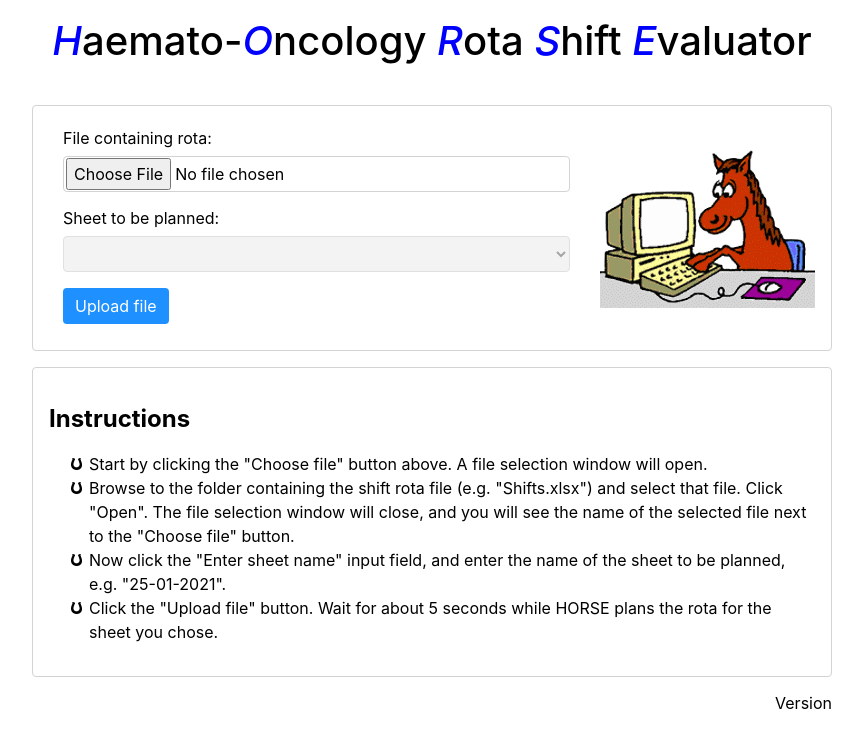
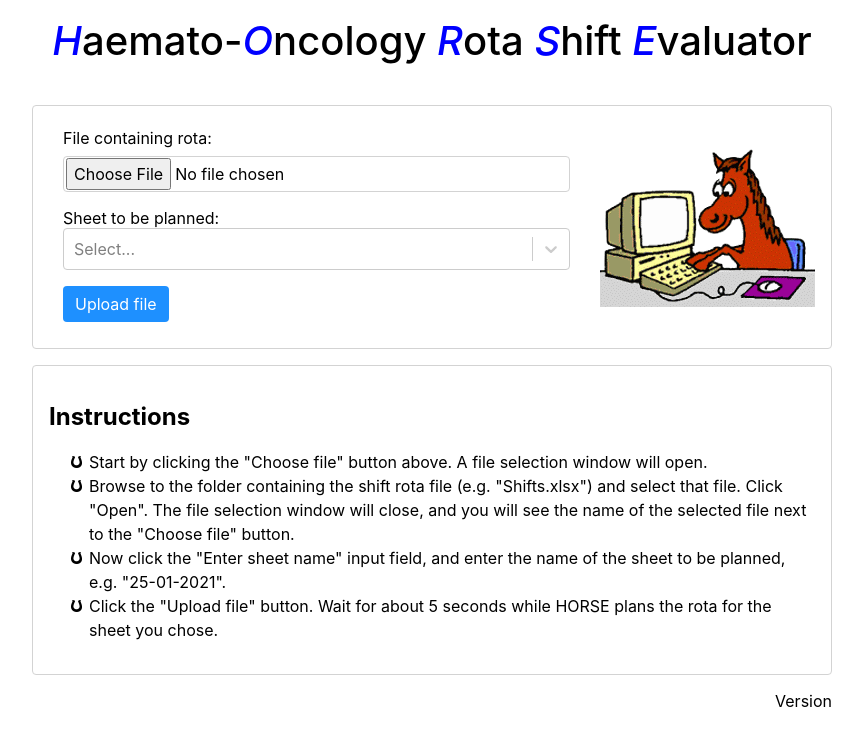
Before and after one commit to Willett-Solutions/horse-client, a React (Create React App) app: page / in a window 1280 px wide. Shown: the top 748 px of the page, without its empty margins (208-1071 px from the left). Built offline with nearby package versions, Linux system fonts and the light colour scheme.

Commit message:
Use library Select component.

```diff
--- a/package.json
+++ b/package.json
@@ -11,11 +11,13 @@
     "@types/node": "^12.20.4",
     "@types/react": "^17.0.2",
     "@types/react-dom": "^17.0.1",
+    "@types/react-select": "^4.0.13",
     "exceljs": "^4.2.0",
     "file-saver": "^2.0.5",
     "react": "^17.0.1",
     "react-dom": "^17.0.1",
     "react-scripts": "4.0.3",
+    "react-select": "^4.1.0",
     "typescript": "^4.2.2",
     "web-vitals": "^1.1.0"
   },
--- a/src/UploadForm.tsx
+++ b/src/UploadForm.tsx
@@ -1,4 +1,5 @@
 import React from "react";
+import Select from "react-select";
 import * as Rota from "./rota";
 
 type UploadFormProps = {
@@ -40,7 +41,7 @@ class UploadForm extends React.Component<UploadFormProps> {
           </label>
           <label>
             Sheet to be planned:
-            <select disabled />
+            <Select />
           </label>
           <button type="submit">
             Upload file
```
Also changed, not shown: 1 other file (tests, documents, lock files or other folders).
